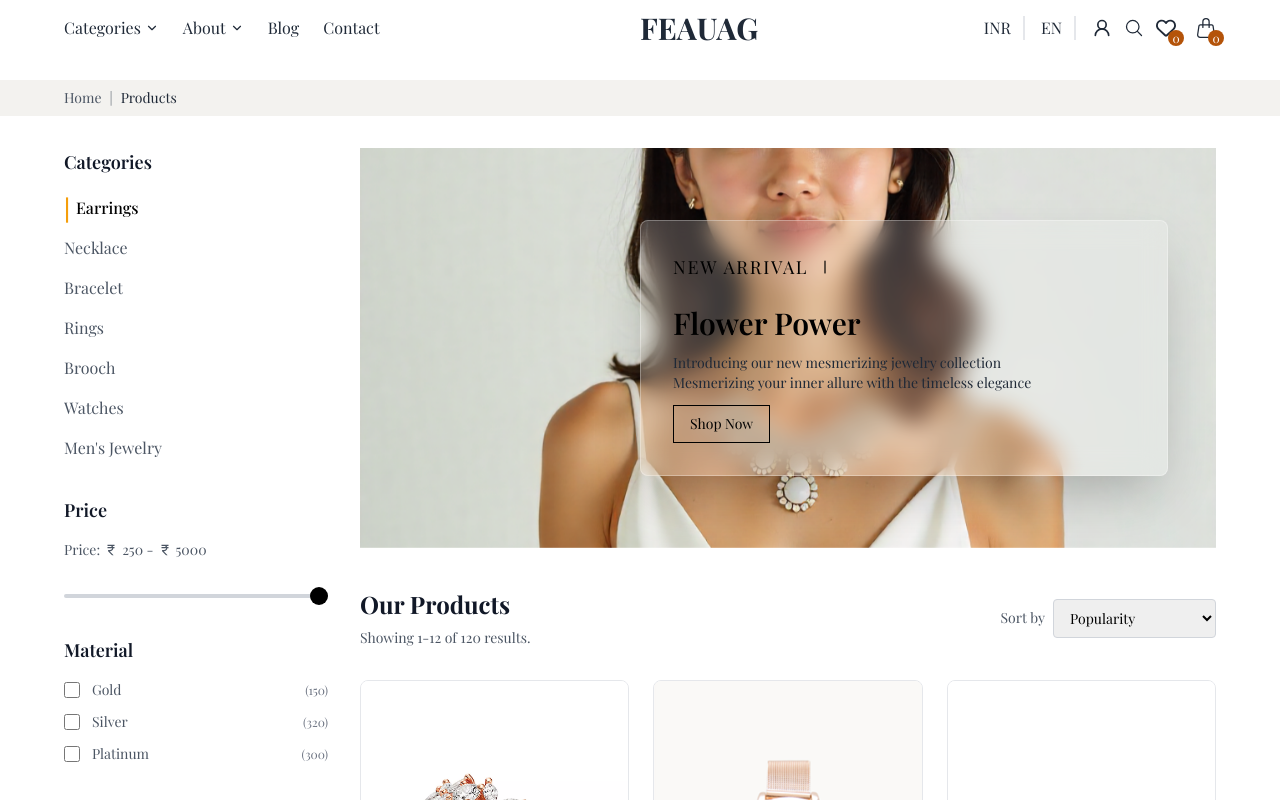
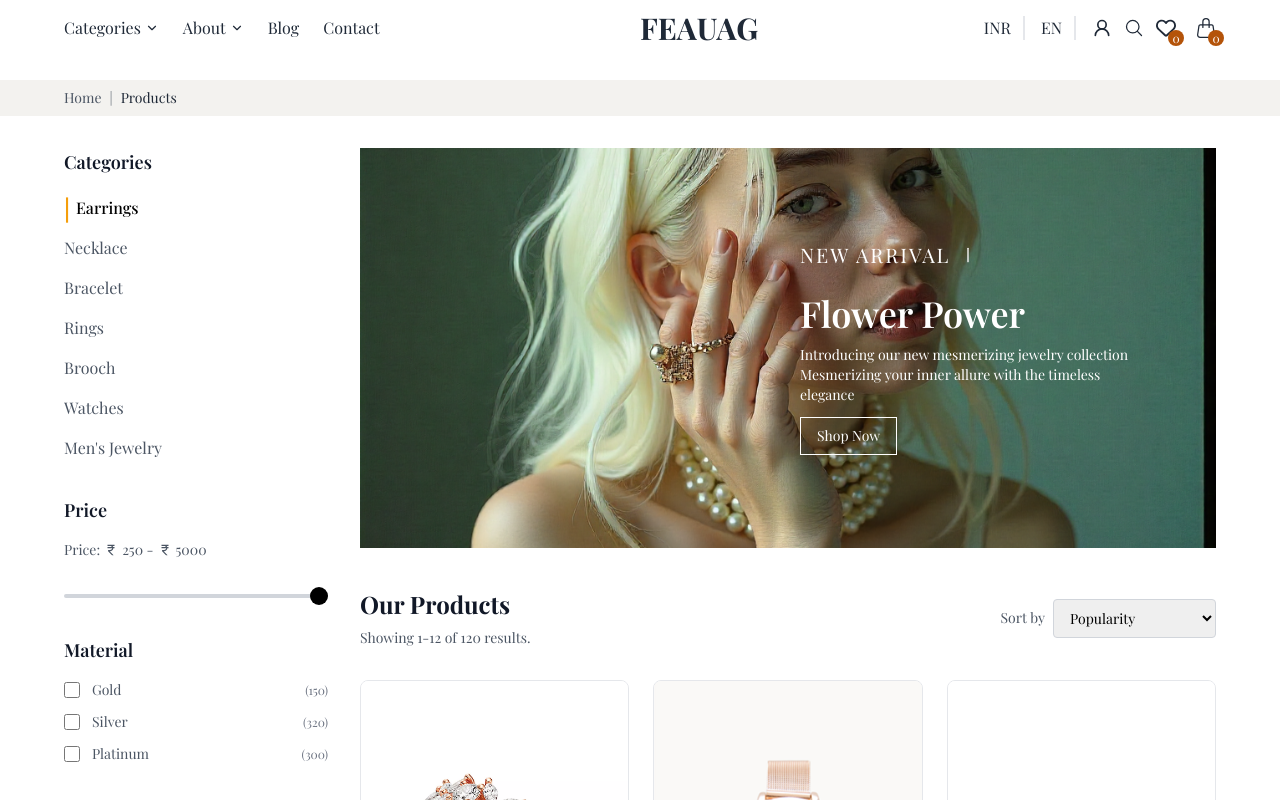
Before and after one commit to devifai-2026/Feaug_Ecomm_Client, a React (Vite) app: page /categories in a window 1280 px wide. Shown: the top 800 px of the page. Built offline with nearby package versions, Linux system fonts and the light colour scheme; a web font is replaced by a local one.

Commit message:
fix the top banner section

```diff
--- a/src/Component/Category/Category.jsx
+++ b/src/Component/Category/Category.jsx
@@ -467,38 +467,38 @@ const Category = () => {
 
           {/* Right Side - Products */}
           <div className="col-span-12 lg:col-span-9">
-          {/* Top Banner */}
+{/* Top Banner */}
 <div className="mb-10 relative">
   <img
     className="h-[50vh] w-full object-cover"
     src={topBanner}
     alt="Categories Banner"
   />
-  <div className="absolute top-1/2 left-1/2 -translate-x-1/2 -translate-y-1/2 w-[90%] max-w-xs sm:max-w-sm md:max-w-md lg:max-w-lg xl:max-w-xl lg:top-1/2 lg:left-auto lg:right-6 lg:translate-x-0 p-3 sm:p-4 md:p-6">
-    <div className="text-center md:text-left bg-white/20 backdrop-blur-md border border-white/30 rounded-lg shadow-2xl p-4 sm:p-6 md:p-8">
-      <p className="uppercase tracking-widest flex items-center gap-2 mb-4 sm:mb-6 justify-center md:justify-start text-black text-sm md:text-base lg:text-lg">
-        New Arrival <RxDividerVertical className="text-black" />
+  <div className="absolute top-1/2 left-1/2 -translate-x-1/2 -translate-y-1/2 w-[90%] max-w-xs sm:max-w-sm md:max-w-md lg:left-[unset] lg:right-6 lg:translate-x-0 p-3 sm:p-4 md:p-6">
+    <div className="text-center md:text-left p-4 sm:p-6 md:p-8">
+      <p className="uppercase tracking-widest flex items-center gap-2 mb-8 lg:mb-6 justify-center md:justify-start text-white  text-lg md:text-xl lg:text-xl">
+        New Arrival <RxDividerVertical className="text-white " />
       </p>
-      <div className="space-y-2 sm:space-y-3">
-        <h2 className="text-lg sm:text-xl md:text-3xl text-black font-semibold">
+      <div className="space-y-4 lg:space-y-3">
+        <h2 className="text-3xl md:text-4xl text-white  font-semibold">
           Flower Power
         </h2>
-        <div className="text-gray-800 ">
-          <p className="text-xs sm:text-sm leading-tight">
+        <div className="text-white  ">
+          <p className="text-xs md:text-sm leading-tight">
             Introducing our new mesmerizing jewelry collection
           </p>
-          <p className="text-xs sm:text-sm leading-tight">
+          <p className="text-xs md:text-sm leading-tight">
             Mesmerizing your inner allure with the timeless elegance
           </p>
         </div>
-        <button className=" border border-black text-black px-3 py-1.5 sm:px-4 sm:py-2 text-nowrap mt-3 sm:mt-4   text-xs sm:text-sm">
+        <button className=" border border-white  text-white  px-3 py-1.5 sm:px-4 sm:py-2 text-nowrap mt-3 sm:mt-4   text-xs sm:text-sm">
           Shop Now
         </button>
       </div>
     </div>
   </div>
 </div>
-            {/* Mobile Filter Header */}
+ {/* Mobile Filter Header */}
             <div className="lg:hidden flex items-center justify-between mb-6 mt-6">
               <h1 className="text-2xl font-bold text-gray-900">Our Products</h1>
               <button
```
Also changed, not shown: src/assets/Categories/topBanner.png.
